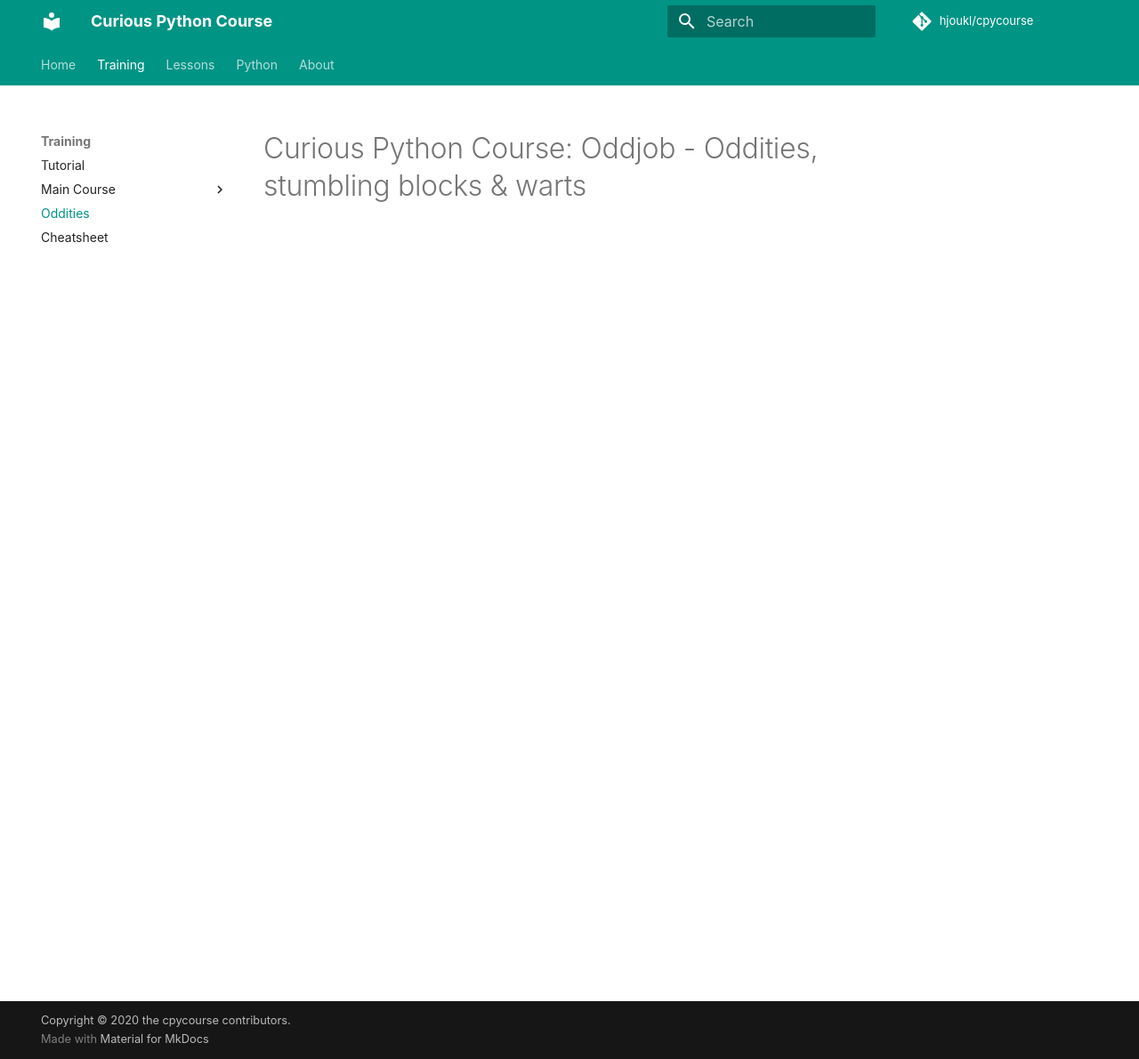
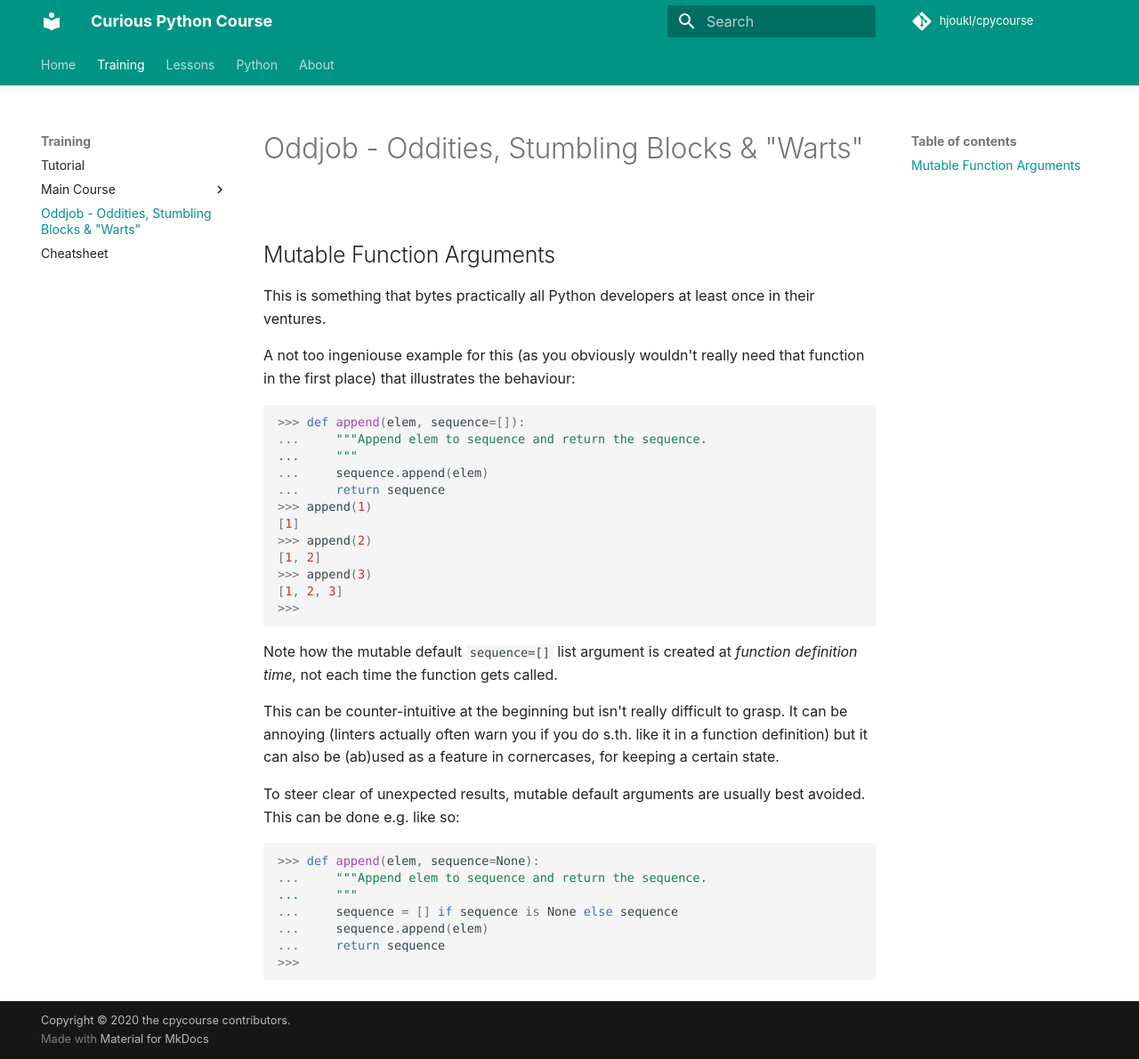
Before and after one commit to rkluger68/cpycourse, an MkDocs documentation site: the page built from docs/training/oddjob.md, in a window 1280 px wide and 1190 px high. Shown: the whole window at 89% size. Built offline with MkDocs 1.6.1 and Material for MkDocs 9.7.7, drawn with Linux system fonts in a browser that asks for light colours; comment, search, counter and statistics services are not loaded.

Commit message:
Add first oddjob information. Add link to pyformat.info.

````diff
--- a/docs/training/oddjob.md
+++ b/docs/training/oddjob.md
@@ -1 +1,45 @@
-# Curious Python Course: Oddjob - Oddities, stumbling blocks & warts
+# Oddjob - Oddities, Stumbling Blocks & "Warts"
+
+## Mutable Function Arguments
+This is something that bytes practically all Python developers at least once in
+their ventures.
+
+A not too ingeniouse example for this (as you obviously wouldn't really need
+that function in the first place) that illustrates the behaviour:
+
+``` python
+>>> def append(elem, sequence=[]):
+...     """Append elem to sequence and return the sequence.
+...     """
+...     sequence.append(elem)
+...     return sequence
+>>> append(1)
+[1]
+>>> append(2)
+[1, 2]
+>>> append(3)
+[1, 2, 3]
+>>>
+```
+
+Note how the mutable default `sequence=[]` list argument is created at
+*function definition time*, not each time the function gets called.
+
+This can be counter-intuitive at the beginning but isn't really difficult to
+grasp. It can be annoying (linters actually often warn you if you do s.th.
+like it in a function definition) but it can also be (ab)used as a feature
+in cornercases, for keeping a certain state.
+
+
+To steer clear of unexpected results, mutable default arguments are usually
+best avoided. This can be done e.g. like so:
+
+``` python
+>>> def append(elem, sequence=None):
+...     """Append elem to sequence and return the sequence.
+...     """
+...     sequence = [] if sequence is None else sequence
+...     sequence.append(elem)
+...     return sequence
+>>>
+```
--- a/mkdocs.yml
+++ b/mkdocs.yml
@@ -43,7 +43,7 @@ nav:
             - "Chapter 10: Decorators": training/main-course/decorators.md
             - "Chapter 11: Python Standard Library": training/main-course/stdlib-tour.md
             - "Chapter 12: Python environments & Package installation": training/main-course/venvs-packages-installation.md
-        - Oddities: training/oddjob.md
+        - 'Oddjob - Oddities, Stumbling Blocks & "Warts"': training/oddjob.md
         - Cheatsheet: training/cheatsheet.md
     - Lessons:
         - Command Line Calculation: lessons/cmdline-calc.md
````
Also changed, not shown: docs/training/tutorial.md (+2 -0 lines).
